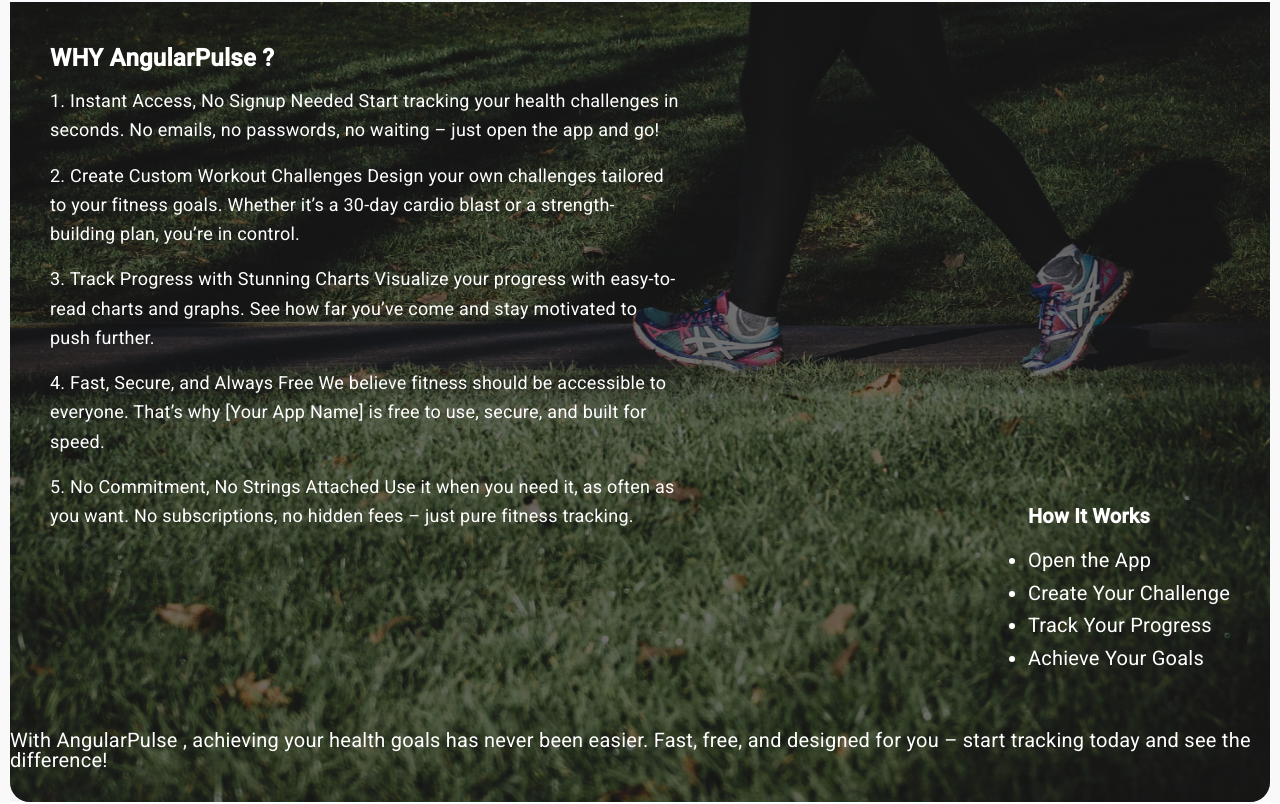
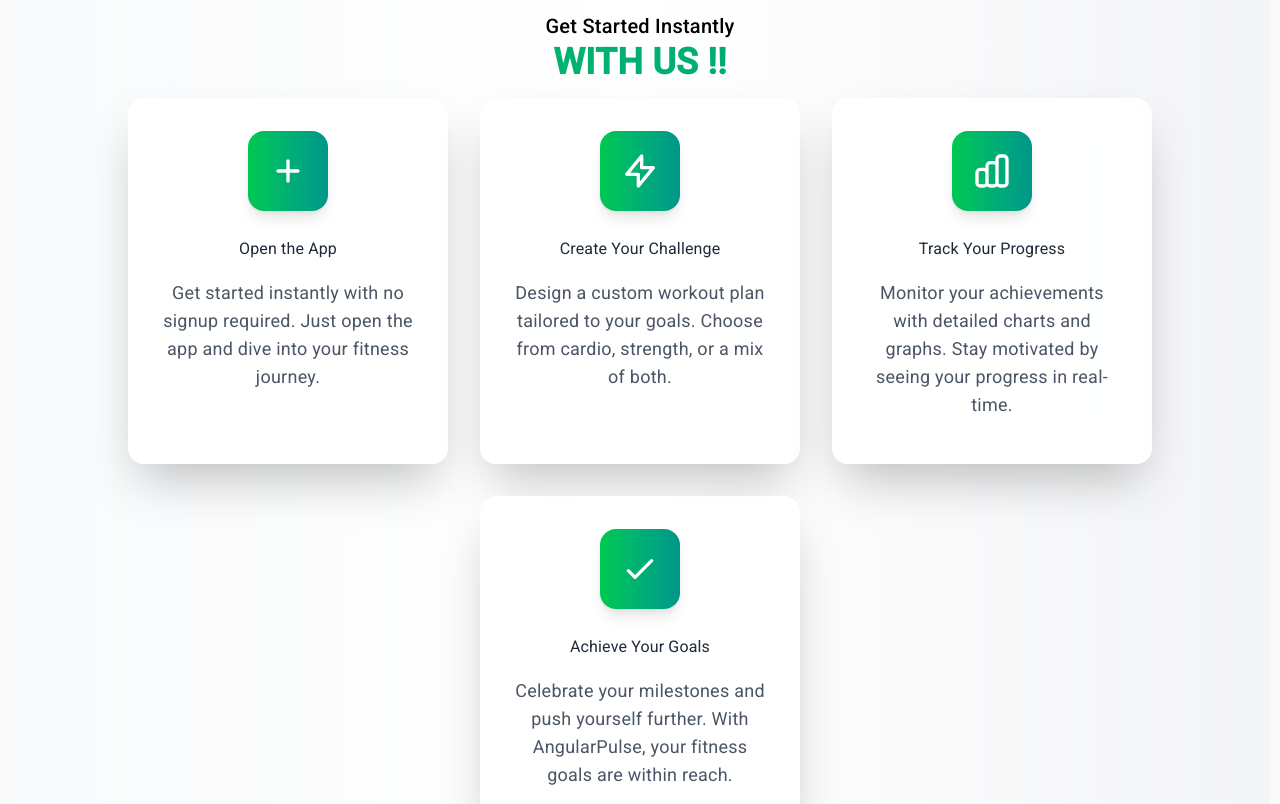
Before and after one commit to ushaphogat66/health-challenges-tracker, an Angular app: page / in a window 1280 px wide. Shown: the part 976-1780 px from the top of the page. Built offline with nearby package versions, Linux system fonts and the light colour scheme.

Commit message:
landing page design

```diff
--- a/src/app/landing-page/landing-page.component.html
+++ b/src/app/landing-page/landing-page.component.html
@@ -29,11 +29,11 @@
           style="font-size: 2rem; animation-duration: 1.5s; animation-timing-function: ease-in-out; animation-delay: 0.2s;"
         >
           Track Your Workouts. Crush Your Goals.
-          <span class="bg-clip-text text-transparent bg-gradient-to-r from-green-400 to-teal-400 font-bold animate-gradient-text">
-            No Signup Required.
-          </span>
+
         </p>
-
+        <p class=" text-3xl bg-clip-text text-transparent bg-gradient-to-r from-green-400 to-teal-400 font-bold animate-gradient-text">
+          No Signup Required.
+        </p>
         <!-- Second Paragraph -->
         <p
           class="text-xl md:text-1xl mb-8 max-w-2xl mx-auto text-white opacity-90 animate-fade-in font-medium leading-relaxed"
@@ -90,91 +90,68 @@
     </style>
       </div>
     </section>
-    <section
-      id="about"
-      class="bg-gradient-to-b from-gray-50 to-gray-100 rounded-[20px] overflow-hidden text-gray-800"
-    >
-      <div
-        class="rounded-[10px] mx-auto bg-gradient-to-b from-gray-50 to-white overflow-hidden shadow-xl"
+
+    <section id="services" class="py-24 text-center bg-gradient-to-r from-gray-50 via-white to-gray-100">
+      <h2
+        class="text-6xl font-extrabold text-black mb-16 animate-fade-in"
+        style="animation-duration: 2s; animation-timing-function: ease-in-out;"
       >
-        <h2
-          class="text-5xl font-extrabold text-gray-800 mb-16 text-center pt-10 animate-fade-in"
-          style="animation-duration: 2s; animation-timing-function: ease-in-out"
-        >
-          About Us
-        </h2>
-        <div class="bg-cover bg-center relative h-screen bg-fixed cursor-pointer home overflow-hidden animateBg " style="background: linear-gradient(rgba(0, 0, 0, 0.5), rgba(0, 0, 0, 0.5)), url('assets/landingPage.avif');
-    background-size: cover; background-position: center; background-attachment: fixed;">
-          <div
-            class="bg-opacity-40 h-screen flex items-center justify-center p-10 rounded-lg"
-          >
-            <div
-              class="lg:w-1/2 text-[18px] leading-relaxed text-white space-y-6 animate-fade-in absolute left-10 top-10"
-              style="
-                animation-duration: 2s;
-                animation-timing-function: ease-in-out;
-              "
-            >
-              <p class="text-2xl font-bold">
-                WHY <span class="font-extrabold">AngularPulse ?</span>
-              </p>
-              <ul>
-                <li class="pb-4">
-                  1. Instant Access, No Signup Needed Start tracking your health
-                  challenges in seconds. No emails, no passwords, no waiting –
-                  just open the app and go!
-                </li>
-                <li class="pb-4">
-                  2. Create Custom Workout Challenges Design your own challenges
-                  tailored to your fitness goals. Whether it’s a 30-day cardio
-                  blast or a strength-building plan, you’re in control.
-                </li>
-                <li class="pb-4">
-                  3. Track Progress with Stunning Charts Visualize your progress
-                  with easy-to-read charts and graphs. See how far you’ve come
-                  and stay motivated to push further.
-                </li>
-                <li class="pb-4">
-                  4. Fast, Secure, and Always Free We believe fitness should be
-                  accessible to everyone. That’s why [Your App Name] is free to
-                  use, secure, and built for speed.
-                </li>
-                <li class="pb-4">
-                  5. No Commitment, No Strings Attached Use it when you need it,
-                  as often as you want. No subscriptions, no hidden fees – just
-                  pure fitness tracking.
-                </li>
-              </ul>
-            </div>
-            <div class="text- leading-relaxed text-[20px] text-white space-y-6 animate-fade-in absolute right-10 bottom-32" style="animation-duration: 2s; animation-timing-function: ease-in-out ">
-              <p class="font-bold text-[20px]">How It Works</p>
-              <ul>
-                <li class=" list-disc">Open the App</li>
-                <li class=" list-disc">Create Your Challenge</li>
-                <li class=" list-disc">Track Your Progress</li>
-                <li class=" list-disc">Achieve Your Goals</li>
-              </ul>
-            </div>
-              <div class="absolute bottom-5 text-white animate-fade-in" style="animation-duration: 2s; animation-timing-function: ease-in-out">
-              <p class = "text-[20px]">
-                With AngularPulse , achieving your health goals has never been
-                easier. Fast, free, and designed for you – start tracking today
-                and see the difference!
-              </p>
-            </div>
+        Get Started Instantly
+        <p class="text-4xl font-bold bg-clip-text text-transparent bg-gradient-to-r from-green-500 to-teal-600 mt-4">
+          WITH US !!
+        </p>
+      </h2>
+
+      <!-- Cards Section -->
+      <div class="flex flex-wrap justify-center gap-8 px-10">
+        <!-- Card 1: Open the App -->
+        <div class="relative bg-white/90 backdrop-blur-lg rounded-2xl shadow-2xl hover:shadow-3xl transition-all duration-500 transform hover:scale-105 w-80 p-8 animate-fade-in border border-white/20 hover:-translate-y-2" style="animation-delay: 0.2s;">
+          <div class="absolute inset-0 bg-gradient-to-r from-green-500 to-teal-600 rounded-2xl opacity-0 hover:opacity-20 transition-opacity duration-500"></div>
+          <div class="bg-gradient-to-r from-green-500 to-teal-600 text-white rounded-2xl w-20 h-20 flex items-center justify-center mx-auto mb-6 shadow-lg transform hover:rotate-12 transition-transform duration-500">
+            <svg class="w-10 h-10" fill="none" stroke="currentColor" viewBox="0 0 24 24" xmlns="http://www.w3.org/2000/svg">
+              <path stroke-linecap="round" stroke-linejoin="round" stroke-width="2" d="M12 6v6m0 0v6m0-6h6m-6 0H6"></path>
+            </svg>
           </div>
+          <h3 class="text-2xl font-bold text-gray-800 mb-4">Open the App</h3>
+          <p class="text-lg text-gray-600">Get started instantly with no signup required. Just open the app and dive into your fitness journey.</p>
+        </div>
+
+        <!-- Card 2: Create Your Challenge -->
+        <div class="relative bg-white/90 backdrop-blur-lg rounded-2xl shadow-2xl hover:shadow-3xl transition-all duration-500 transform hover:scale-105 w-80 p-8 animate-fade-in border border-white/20 hover:-translate-y-2" style="animation-delay: 0.4s;">
+          <div class="absolute inset-0 bg-gradient-to-r from-green-500 to-teal-600 rounded-2xl opacity-0 hover:opacity-20 transition-opacity duration-500"></div>
+          <div class="bg-gradient-to-r from-green-500 to-teal-600 text-white rounded-2xl w-20 h-20 flex items-center justify-center mx-auto mb-6 shadow-lg transform hover:rotate-12 transition-transform duration-500">
+            <svg class="w-10 h-10" fill="none" stroke="currentColor" viewBox="0 0 24 24" xmlns="http://www.w3.org/2000/svg">
+              <path stroke-linecap="round" stroke-linejoin="round" stroke-width="2" d="M13 10V3L4 14h7v7l9-11h-7z"></path>
+            </svg>
+          </div>
+          <h3 class="text-2xl font-bold text-gray-800 mb-4">Create Your Challenge</h3>
+          <p class="text-lg text-gray-600">Design a custom workout plan tailored to your goals. Choose from cardio, strength, or a mix of both.</p>
+        </div>
+
+        <!-- Card 3: Track Your Progress -->
+        <div class="relative bg-white/90 backdrop-blur-lg rounded-2xl shadow-2xl hover:shadow-3xl transition-all duration-500 transform hover:scale-105 w-80 p-8 animate-fade-in border border-white/20 hover:-translate-y-2" style="animation-delay: 0.6s;">
+          <div class="absolute inset-0 bg-gradient-to-r from-green-500 to-teal-600 rounded-2xl opacity-0 hover:opacity-20 transition-opacity duration-500"></div>
+          <div class="bg-gradient-to-r from-green-500 to-teal-600 text-white rounded-2xl w-20 h-20 flex items-center justify-center mx-auto mb-6 shadow-lg transform hover:rotate-12 transition-transform duration-500">
+            <svg class="w-10 h-10" fill="none" stroke="currentColor" viewBox="0 0 24 24" xmlns="http://www.w3.org/2000/svg">
+              <path stroke-linecap="round" stroke-linejoin="round" stroke-width="2" d="M9 19v-6a2 2 0 00-2-2H5a2 2 0 00-2 2v6a2 2 0 002 2h2a2 2 0 002-2zm0 0V9a2 2 0 012-2h2a2 2 0 012 2v10m-6 0a2 2 0 002 2h2a2 2 0 002-2m0 0V5a2 2 0 012-2h2a2 2 0 012 2v14a2 2 0 01-2 2h-2a2 2 0 01-2-2z"></path>
+            </svg>
+          </div>
+          <h3 class="text-2xl font-bold text-gray-800 mb-4">Track Your Progress</h3>
+          <p class="text-lg text-gray-600">Monitor your achievements with detailed charts and graphs. Stay motivated by seeing your progress in real-time.</p>
+        </div>
+
+        <!-- Card 4: Achieve Your Goals -->
+        <div class="relative bg-white/90 backdrop-blur-lg rounded-2xl shadow-2xl hover:shadow-3xl transition-all duration-500 transform hover:scale-105 w-80 p-8 animate-fade-in border border-white/20 hover:-translate-y-2" style="animation-delay: 0.8s;">
+          <div class="absolute inset-0 bg-gradient-to-r from-green-500 to-teal-600 rounded-2xl opacity-0 hover:opacity-20 transition-opacity duration-500"></div>
+          <div class="bg-gradient-to-r from-green-500 to-teal-600 text-white rounded-2xl w-20 h-20 flex items-center justify-center mx-auto mb-6 shadow-lg transform hover:rotate-12 transition-transform duration-500">
+            <svg class="w-10 h-10" fill="none" stroke="currentColor" viewBox="0 0 24 24" xmlns="http://www.w3.org/2000/svg">
+              <path stroke-linecap="round" stroke-linejoin="round" stroke-width="2" d="M5 13l4 4L19 7"></path>
+            </svg>
+          </div>
+          <h3 class="text-2xl font-bold text-gray-800 mb-4">Achieve Your Goals</h3>
+          <p class="text-lg text-gray-600">Celebrate your milestones and push yourself further. With AngularPulse, your fitness goals are within reach.</p>
         </div>
       </div>
     </section>
-    <section id="services" class="py-20 text-center bg-white">
-      <h2
-        class="text-4xl font-bold mb-6 text-black animate-fade-in"
-        style="animation-duration: 2s; animation-timing-function: ease-in-out"
-      >
-        Get Started Instantly
-        <p class=" pb-4 "> WITH US !!</p>
-      </h2>
-      <div class="flex flex-wrap justify-center gap-20"></div>
-    </section>
   </main>
 </div>
```
